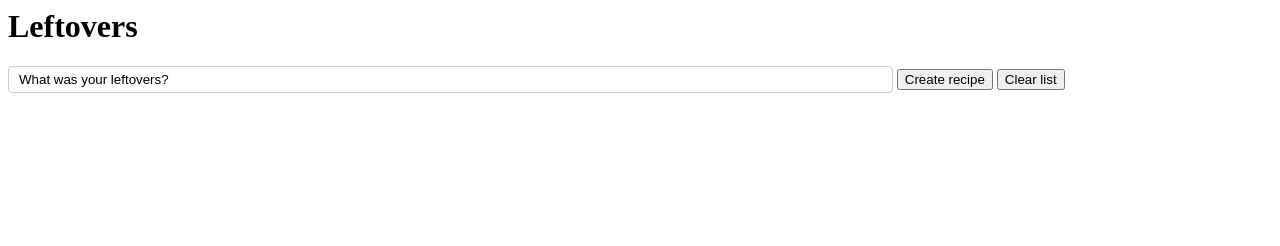
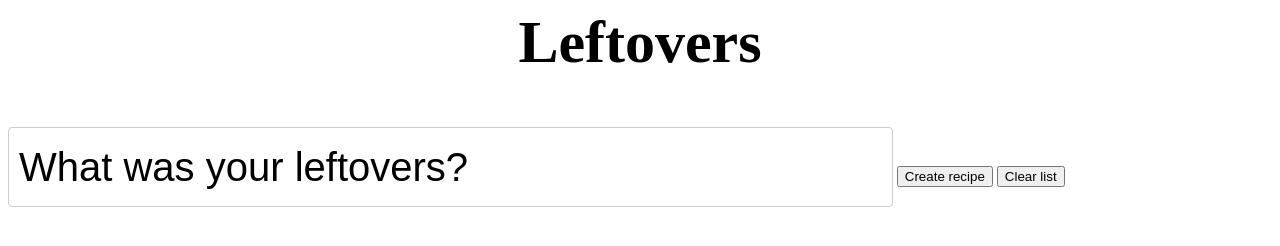
Before and after one commit to doubletea/IBMHACK, a plain HTML site: page index.html in a window 1280 px wide. Drawn offline with Linux system fonts and the light colour scheme.

Commit message:
Make changes to text field

```diff
--- a/stylesheet.css
+++ b/stylesheet.css
@@ -1,9 +1,12 @@
-.h1 {
-  font-size: 40px;
+h1 {
+  font-size: 60px;
   text-align: center;
 }
 
 #inText {
+  margin: 10px auto;
+  font-size: 40px;
+  height: 80px;
   width: 70%;
   padding: 5px 10px;
   border: 1px solid #ccc;
```
